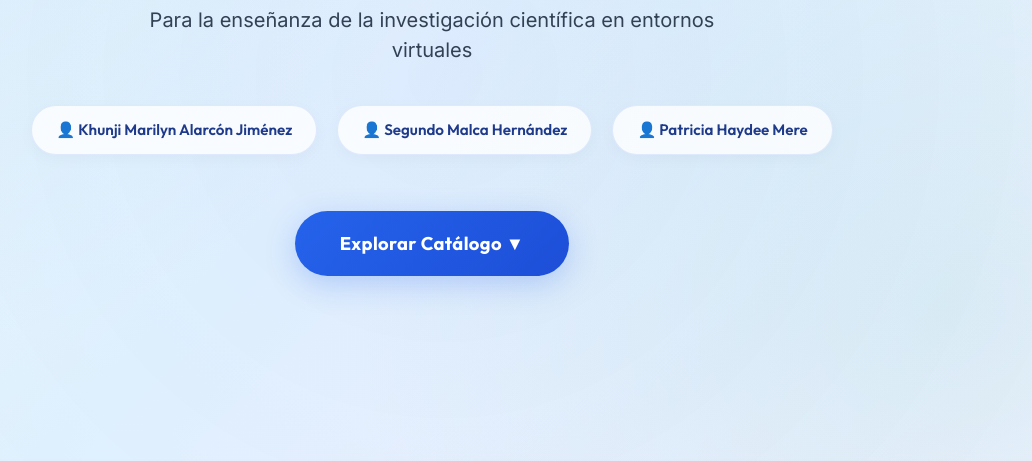
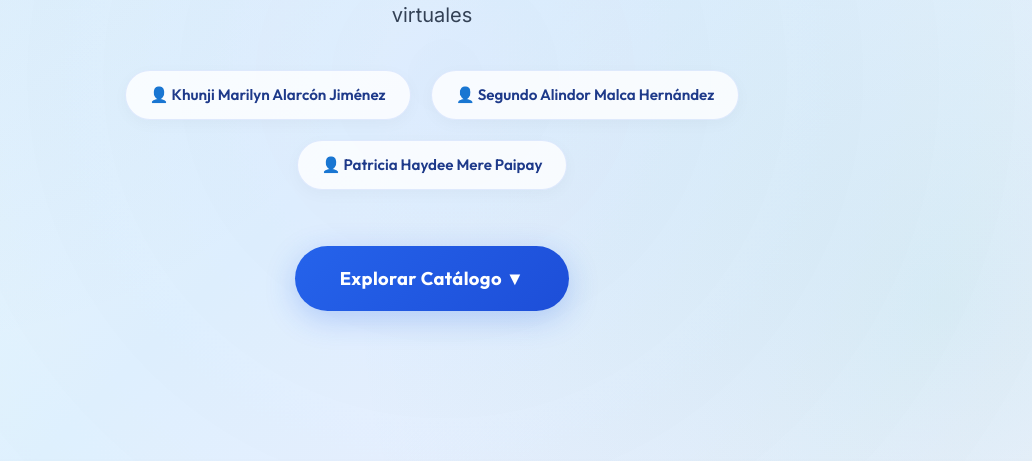
Before and after one commit to berkl3r/mapa-didactico-WEB, a plain HTML site: page index.html in a window 1280 px wide. Shown: the part 336-797 px from the top of the page, without its empty margins (208-1240 px from the left). Drawn offline with Linux system fonts and the light colour scheme.

Commit message:
Update index.html

```diff
--- a/index.html
+++ b/index.html
@@ -5,7 +5,7 @@
   <meta name="viewport" content="width=device-width, initial-scale=1.0">
   <meta name="description" content="Catálogo interactivo de técnicas y medios didácticos para la enseñanza de la investigación científica en entornos virtuales.">
   <meta name="keywords" content="técnicas didácticas, medios didácticos, investigación científica, e-learning, educación virtual, Zotero, Mendeley, ChatGPT">
-  <meta name="author" content="Khunji Marilyn Alarcón Jiménez, Segundo Malca Hernández, Patricia Haydee Mere">
+  <meta name="author" content="Khunji Marilyn Alarcón Jiménez, Segundo Alindor Malca Hernández, Patricia Haydee Mere Paipay">
   <title>Catálogo Didáctico - Técnicas y Medios para la Enseñanza Científica</title>
   <link rel="preconnect" href="https://fonts.googleapis.com">
   <link rel="preconnect" href="https://fonts.gstatic.com" crossorigin>
@@ -20,8 +20,8 @@
       <p class="subtitle">Para la enseñanza de la investigación científica en entornos virtuales</p>
       <div class="team">
         <span>👤 Khunji Marilyn Alarcón Jiménez</span>
-        <span>👤 Segundo Malca Hernández</span>
-        <span>👤 Patricia Haydee Mere</span>
+        <span>👤 Segundo Alindor Malca Hernández</span>
+        <span>👤 Patricia Haydee Mere Paipay</span>
       </div>
       <a href="#" class="btn-start" id="btn-explorar" onclick="explorarCatalogo(); return false;">Explorar Catálogo ▼</a>
     </div>
@@ -69,7 +69,7 @@
 
   <footer>
     <p>Catálogo Interactivo de Técnicas y Medios Didácticos — <a href="#inicio">Volver al inicio</a></p>
-    <p style="margin-top:0.75rem;font-size:0.9rem;opacity:0.9;">Elaborado por: Khunji Marilyn Alarcón Jiménez · Segundo Malca Hernández · Patricia Haydee Mere</p>
+    <p style="margin-top:0.75rem;font-size:0.9rem;opacity:0.9;">Elaborado por: Khunji Marilyn Alarcón Jiménez · Segundo Alindor Malca Hernández · Patricia Haydee Mere Paipay</p>
     <p style="margin-top:0.25rem;font-size:0.8rem;opacity:0.6;">Examen Parcial · Todos los integrantes participaron activamente</p>
   </footer>
 
```
